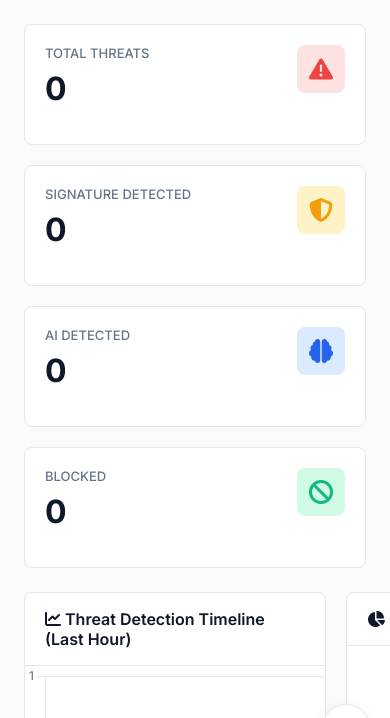
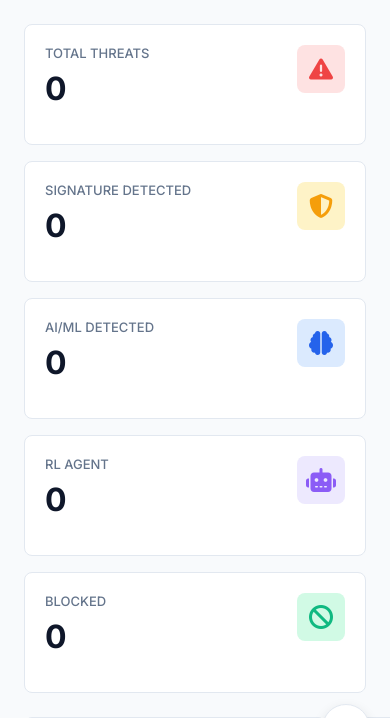
Before and after one commit to 100-1824/fyp, a Flask app: page /threats in a window 390 px wide; the page is wider, and only the part inside the window is pictured. Shown: the part 72-790 px from the top of that part. Run offline with Flask 3, Linux system fonts and the light colour scheme; the visitor is signed in with stand-in values (Sample User, id 1); data that the repository does not hold is empty; a map, chart or similar area stays blank; some libraries are stand-ins or nearby versions.

Commit message:
feat: Enhance threat management dashboard with RL tracking and navigation
- Add Threat Intelligence link to threats page sidebar for consistent navigation
- Add RL Agent stat card to track reinforcement learning detections separately
- Update Detection Methods pie chart to show AI, RL, and Signature detection counts
- Pass rl_service explicitly to init_api_routes for proper integration
- Add responsive grid layout for 5 stat cards on threat dashboard
- Update stats tracking to differentiate AI vs RL detections

```diff
--- a/dids-dashboard/app.py
+++ b/dids-dashboard/app.py
@@ -186,7 +186,7 @@ def create_app(config_name="default"):
     auth_bp = init_auth_routes(app, mongo, bcrypt, user_service)
     main_bp = init_main_routes(app, mongo, user_service)
     admin_bp = init_admin_routes(app, user_service)
-    api_bp = init_api_routes(app, packet_service, threat_service, ai_service)
+    api_bp = init_api_routes(app, packet_service, threat_service, ai_service, rl_service)
 
     app.register_blueprint(auth_bp)
     app.register_blueprint(main_bp)
--- a/dids-dashboard/templates/threats.html
+++ b/dids-dashboard/templates/threats.html
@@ -222,8 +222,8 @@
 
         .stats-grid {
             display: grid;
-            grid-template-columns: repeat(4, 1fr);
-            gap: 20px;
+            grid-template-columns: repeat(5, 1fr);
+            gap: 16px;
             margin-bottom: 24px;
         }
 
@@ -422,6 +422,12 @@
         .threat-detail-body {
             font-size: 12px;
             color: var(--text-light);
+        }
+
+        @media (max-width: 1400px) {
+            .stats-grid {
+                grid-template-columns: repeat(3, 1fr);
+            }
         }
 
         @media (max-width: 1200px) {
@@ -731,6 +737,10 @@
             <a href="{{ url_for('main.threats') }}" class="nav-item active">
                 <i class="fas fa-shield-virus"></i>
                 <span>Threats</span>
+            </a>
+            <a href="{{ url_for('main.threat_intel') }}" class="nav-item">
+                <i class="fas fa-globe"></i>
+                <span>Threat Intelligence</span>
             </a>
             <a href="{{ url_for('main.analytics') }}" class="nav-item">
                 <i class="fas fa-chart-line"></i>
@@ -808,11 +818,23 @@
                 <div class="stat-card">
                     <div class="stat-header">
                         <div>
-                            <div class="stat-label">AI DETECTED</div>
+                            <div class="stat-label">AI/ML DETECTED</div>
                             <div class="stat-value" id="ai-threats">0</div>
                         </div>
                         <div class="stat-icon primary">
                             <i class="fas fa-brain"></i>
+                        </div>
+                    </div>
+                </div>
+
+                <div class="stat-card">
+                    <div class="stat-header">
+                        <div>
+                            <div class="stat-label">RL AGENT</div>
+                            <div class="stat-value" id="rl-threats">0</div>
+                        </div>
+                        <div class="stat-icon" style="background: #ede9fe; color: #8b5cf6;">
+                            <i class="fas fa-robot"></i>
                         </div>
                     </div>
                 </div>
@@ -1047,10 +1069,10 @@
         const detectionMethodChart = new Chart(detectionMethodCtx, {
             type: 'doughnut',
             data: {
-                labels: ['AI Detection', 'Signature Detection'],
+                labels: ['AI/ML Detection', 'RL Agent', 'Signature Detection'],
                 datasets: [{
-                    data: [0, 0],
-                    backgroundColor: ['#667eea', '#f59e0b'],
+                    data: [0, 0, 0],
+                    backgroundColor: ['#667eea', '#8b5cf6', '#f59e0b'],
                     borderWidth: 0
                 }]
             },
@@ -1169,9 +1191,10 @@
             if (!threats || threats.length === 0) return;
 
             const aiCount = threats.filter(t => t.detection_method === 'ai').length;
-            const sigCount = threats.length - aiCount;
-
-            detectionMethodChart.data.datasets[0].data = [aiCount, sigCount];
+            const rlCount = threats.filter(t => t.detection_method === 'rl').length;
+            const sigCount = threats.filter(t => t.detection_method === 'signature' || !t.detection_method).length;
+
+            detectionMethodChart.data.datasets[0].data = [aiCount, rlCount, sigCount];
             detectionMethodChart.update('none');
         }
 
@@ -1322,12 +1345,14 @@
             }
 
             const sigThreats = filteredData.filter(t => t.detection_method === 'signature' || !t.detection_method).length;
-            const aiThreats = filteredData.filter(t => t.detection_method === 'ai' || t.detection_method === 'rl').length;
+            const aiThreats = filteredData.filter(t => t.detection_method === 'ai').length;
+            const rlThreats = filteredData.filter(t => t.detection_method === 'rl').length;
             const blockedThreats = filteredData.filter(t => t.action === 'blocked' || t.action === 'block').length;
 
             animateNumber('total-threats', filteredData.length);
             animateNumber('sig-threats', sigThreats);
             animateNumber('ai-threats', aiThreats);
+            animateNumber('rl-threats', rlThreats);
             animateNumber('blocked-threats', blockedThreats);
 
             tbody.innerHTML = '';
```
